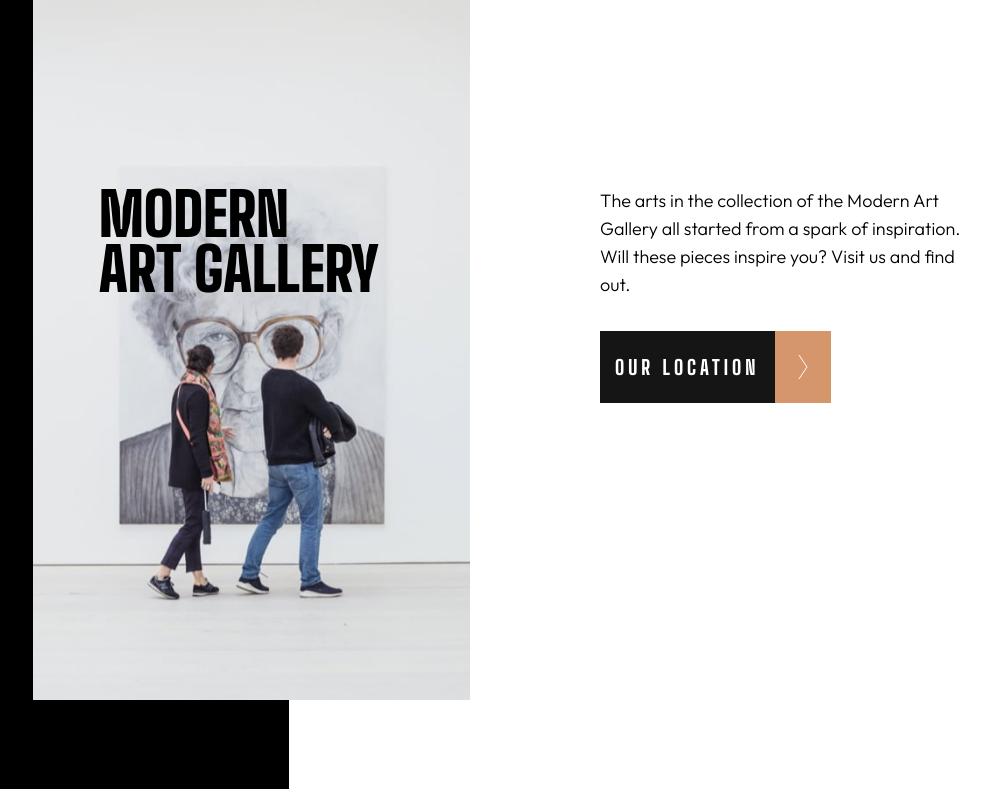
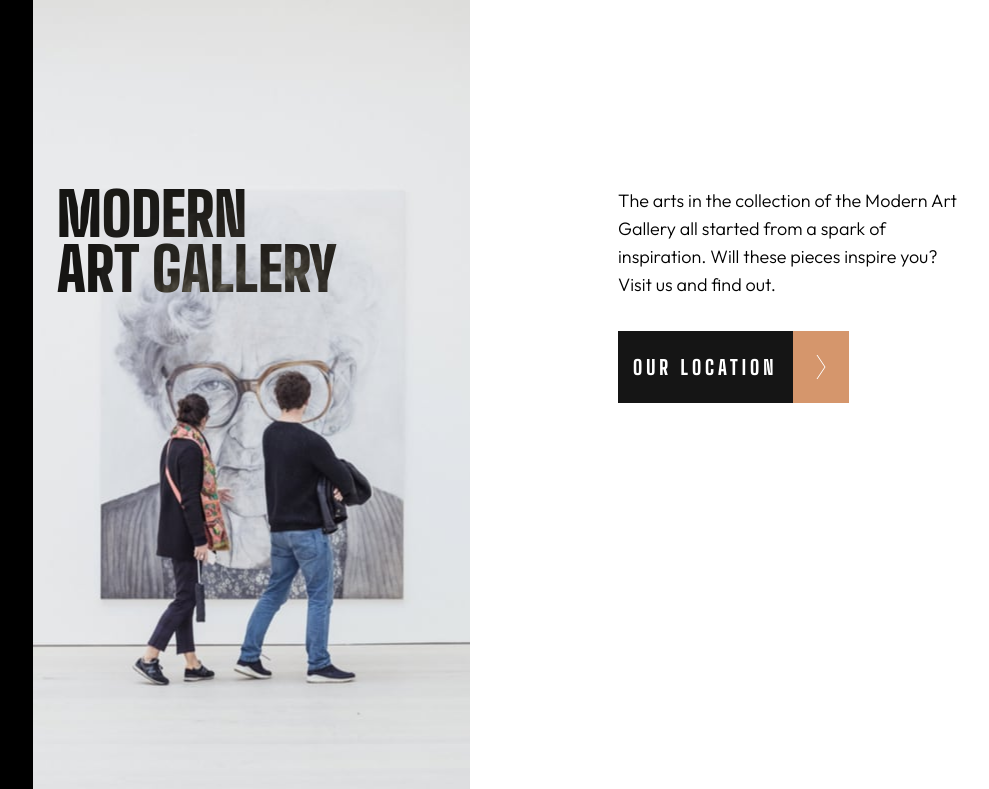
Before and after one commit to natasharamburrun/art-gallary-website, a React app in the folder my-app/: page / in a window 1280 px wide. Shown: the top 789 px of the page, without its empty margins (291-1280 px from the left). Built offline with nearby package versions, Linux system fonts and the light colour scheme.

Commit message:
finished hero for desktop

```diff
--- a/my-app/src/component/Home.js
+++ b/my-app/src/component/Home.js
@@ -9,7 +9,9 @@ import GoToLocation from './LocationButton';
         <div className="homepage__hero">
           <div className="homepage__hero-image"></div>
           <div className="homepage__hero-banner">
-            <h1 className='homepage__hero-heading'> Modern Art Gallery</h1>
+            <div className='homepage__hero-title'>
+              <h1 className='homepage__hero-heading'> Modern Art Gallery</h1>
+            </div>
             <div className='homepage__hero-text-button'>
               <p className='homepage__hero-sub-text'> The arts in the collection of the Modern Art Gallery all started
                 from a spark of inspiration. Will these pieces inspire you? Visit
--- a/my-app/src/styles/04-components/_home.scss
+++ b/my-app/src/styles/04-components/_home.scss
@@ -15,7 +15,7 @@
     }
 
     @include breakpoint(xl) {
-      height: 700px;
+      height: 800px;
       max-width: 437px;
       background-image: url("../../assets/desktop/image-hero.jpg");
       left: 324px;
@@ -35,10 +35,12 @@
       position: absolute;
       top: 0;
       right: 700px;
-      bottom: -244px;
+      bottom: 0;
       left: 0;
       background-color: black;
       z-index: 0;
+      min-height: 799px;
+      max-height: 800px;
     }
   }
 
@@ -56,6 +58,14 @@
     @include breakpoint(xl) {
       right: 155px;
       display: flex;
+    }
+  }
+
+  &__hero-title {
+    @include breakpoint(xl) {
+      color: #fff;
+      mix-blend-mode: difference;
+      z-index: 1;
     }
   }
 
@@ -77,10 +87,16 @@
   &__hero-heading {
       @include breakpoint(xl) {
       position: absolute;
-      left: -335px;
+      left: -395px;
       max-width: 283px;
     }
   }
+
+  &__hero-heading::before {
+    @include breakpoint(xl) {
+     color: brown;
+  }
+}
 
   &__hero-sub-text {
     @include breakpoint(xl) {
@@ -92,6 +108,7 @@
     @include breakpoint(xl) {
       position: relative;
       left: 150px;
+      max-width: 350px;
     }
   }
 
```
